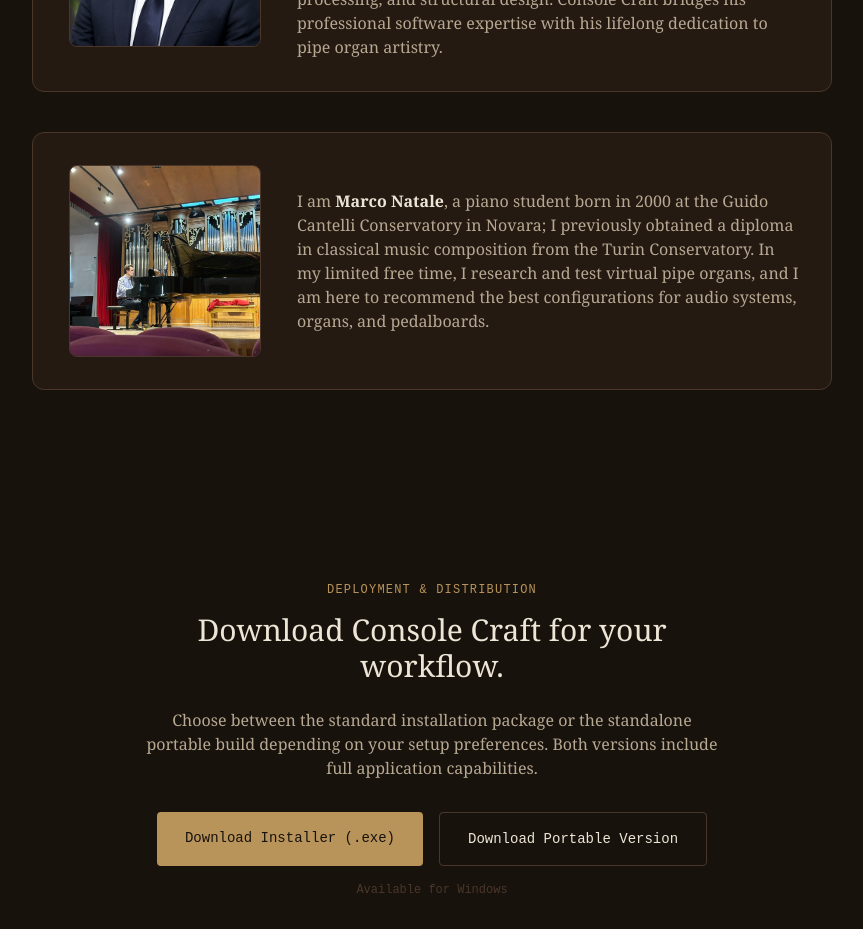
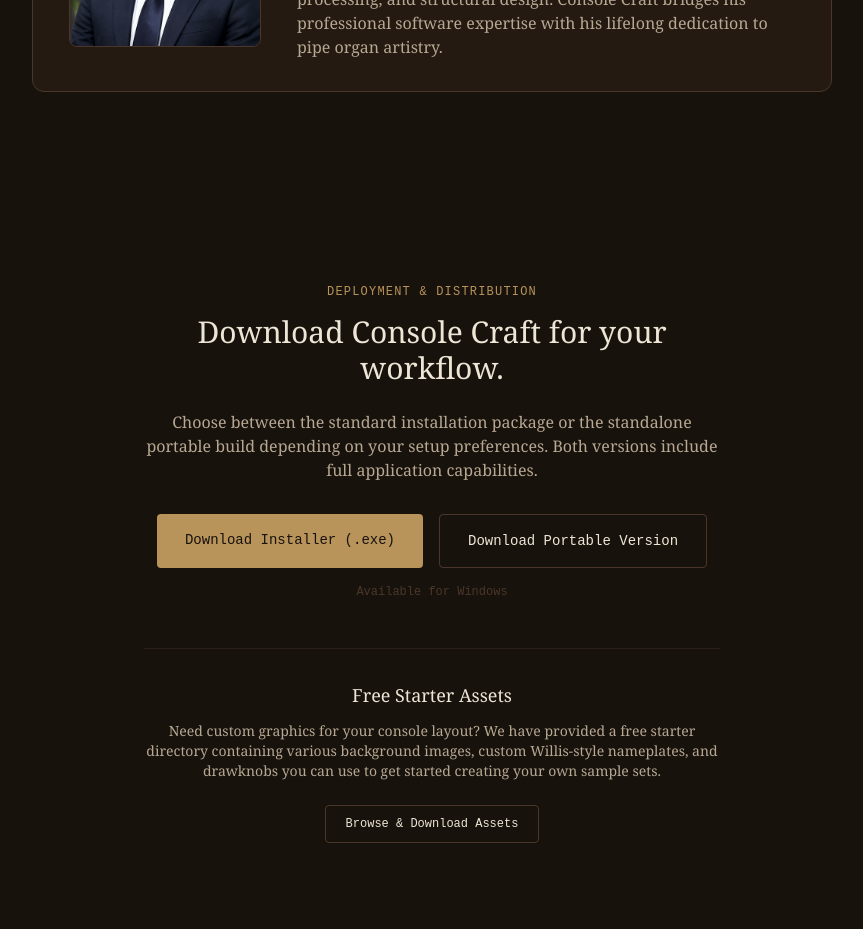
Before and after one commit to adeboyebuilds-del/console-craft, a Next.js app: page / in a window 1280 px wide. Shown: the part 5120-6049 px from the top of the page, without its empty margins (208-1071 px from the left). Built offline with nearby package versions, Linux system fonts and the light colour scheme.

Commit message:
Remove personal introduction from page
Removed personal introduction section including image and text.

```diff
--- a/app/page.tsx
+++ b/app/page.tsx
@@ -206,16 +206,7 @@
           </div>
 
 
-          <div className="max-w-[800px] mx-auto grid grid-cols-1 md:grid-cols-[200px_1fr] gap-8 items-center bg-walnut-panel border border-walnut-line rounded-xl p-8 text-left mt-10">
-            <div className="w-40 h-40 sm:w-48 sm:h-48 mx-auto rounded-lg overflow-hidden border border-walnut-line shrink-0">
-              <img src="/images/marco.jpeg" alt="Marco Natale" className="w-full h-full object-cover" loading="lazy" />
-            </div>
-            <div>
-              <p className="text-sm sm:text-base text-parchment-dim m-0">
-               I am <strong className="text-parchment">Marco Natale</strong>, a piano student born in 2000 at the Guido Cantelli Conservatory in Novara; I previously obtained a diploma in classical music composition from the Turin Conservatory. In my limited free time, I research and test virtual pipe organs, and I am here to recommend the best configurations for audio systems, organs, and pedalboards.
-              </p>
-            </div>
-          </div>
+
         </div>
       </section>
 
```
